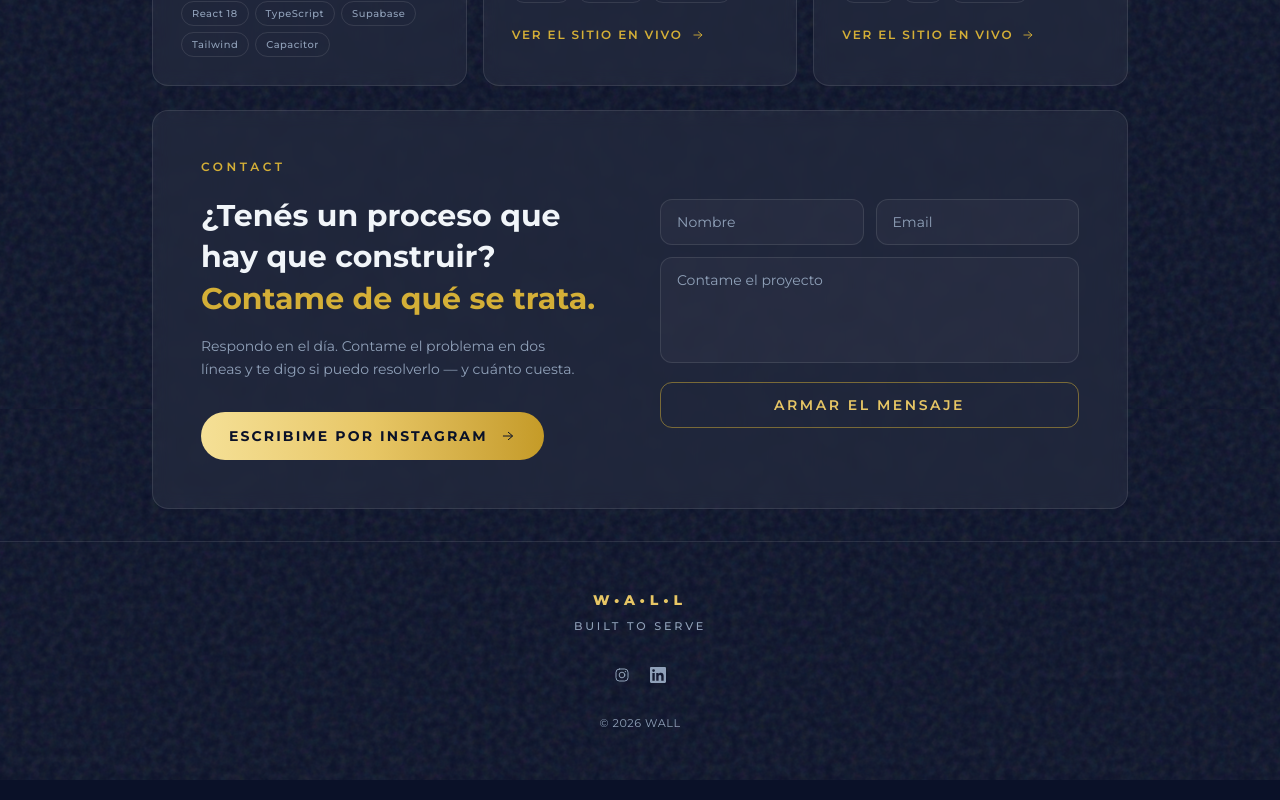
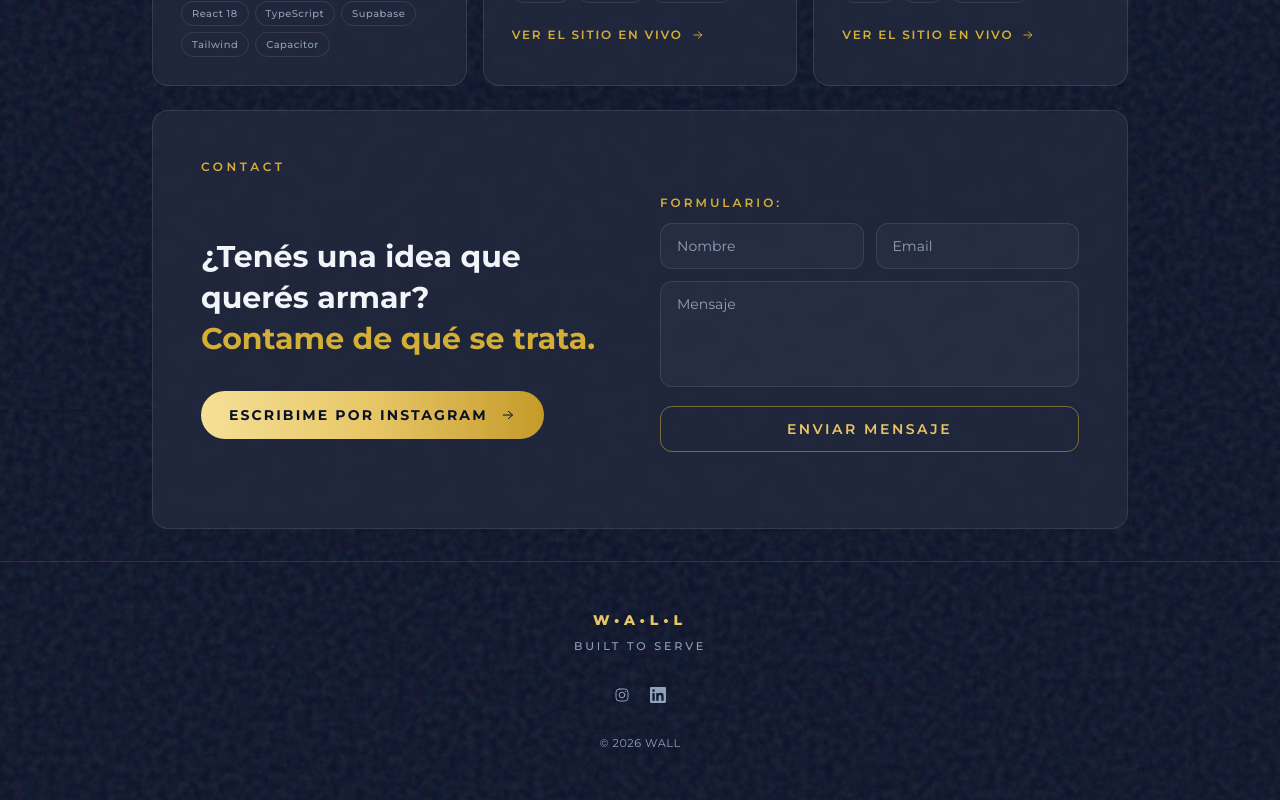
Before and after one commit to P-Wall86/Portfolio, a React (Vite) app: page / in a window 1280 px wide. Shown: the part 871-1671 px from the top of the page. Built offline with nearby package versions, Linux system fonts and the light colour scheme.

Commit message:
Formulario de contacto bilingue

```diff
--- a/src/App.jsx
+++ b/src/App.jsx
@@ -38,7 +38,7 @@ export default function App() {
 
         <About lang={lang} />
         <Work />
-        <Contact />
+        <Contact lang={lang} />
       </main>
 
       <Footer />
--- a/src/components/Contact.jsx
+++ b/src/components/Contact.jsx
@@ -4,9 +4,35 @@ import { IconArrow } from './icons.jsx'
 
 const INSTAGRAM = 'https://www.instagram.com/pame.wall/'
 
+const COPY = {
+  es: {
+    title: '¿Tenés una idea que querés armar?',
+    subtitle: 'Contame de qué se trata.',
+    form: 'Formulario:',
+    name: 'Nombre',
+    message: 'Mensaje',
+    submit: 'Enviar mensaje',
+    cta: 'Escribime por Instagram',
+    ok: 'Copiado. Pegalo en el DM de Instagram y te respondo ahí.',
+    error: 'No pude copiar al portapapeles. Mandame un DM directo.',
+  },
+  en: {
+    title: 'Have an idea you want to put together?',
+    subtitle: 'Tell me about it.',
+    form: 'Form:',
+    name: 'Name',
+    message: 'Message',
+    submit: 'Send message',
+    cta: 'Message me on Instagram',
+    ok: 'Copied. Paste it in the Instagram DM and I will reply there.',
+    error: 'Could not copy to the clipboard. Send me a direct message.',
+  },
+}
+
 const EMPTY = { name: '', email: '', message: '' }
 
-export default function Contact() {
+export default function Contact({ lang }) {
+  const t = COPY[lang]
   const [form, setForm] = useState(EMPTY)
   const [status, setStatus] = useState(null)
 
@@ -18,7 +44,7 @@ export default function Contact() {
     event.preventDefault()
 
     const text = [
-      `Hola WALL,`,
+      lang === 'es' ? 'Hola WALL,' : 'Hi WALL,',
       form.message,
       '',
       `— ${form.name}`,
@@ -48,13 +74,9 @@ export default function Contact() {
         <div className="grid gap-10 md:grid-cols-2 md:items-center">
           <div>
             <h2 className="text-2xl md:text-3xl font-bold leading-snug text-slate-100">
-              ¿Tenés un proceso que hay que construir?
-              <span className="block text-[#D4AF37]">Contame de qué se trata.</span>
+              {t.title}
+              <span className="block text-[#D4AF37]">{t.subtitle}</span>
             </h2>
-            <p className="mt-4 max-w-sm text-sm leading-relaxed text-slate-400">
-              Respondo en el día. Contame el problema en dos líneas y te digo si
-              puedo resolverlo — y cuánto cuesta.
-            </p>
 
             <a
               href={INSTAGRAM}
@@ -62,19 +84,23 @@ export default function Contact() {
               rel="noopener noreferrer"
               className="group mt-8 inline-flex items-center gap-3 rounded-full bg-gradient-to-r from-[#F5E096] via-[#E7C665] to-[#C59B27] px-7 py-3.5 text-sm font-bold uppercase tracking-[0.15em] text-[#0A1128] transition-all duration-300 hover:shadow-[0_8px_28px_rgba(212,175,55,0.35)] hover:brightness-110"
             >
-              Escribime por Instagram
+              {t.cta}
               <IconArrow className="h-4 w-4 transition-transform duration-300 group-hover:translate-x-1" />
             </a>
           </div>
 
           <form onSubmit={handleSubmit} className="space-y-3">
+            <p className="text-xs font-semibold uppercase tracking-[0.25em] text-[#D4AF37]">
+              {t.form}
+            </p>
+
             <div className="grid gap-3 sm:grid-cols-2">
               <input
                 type="text"
                 value={form.name}
                 onChange={update('name')}
-                placeholder="Nombre"
-                aria-label="Nombre"
+                placeholder={t.name}
+                aria-label={t.name}
                 required
                 className={field}
               />
@@ -90,8 +116,8 @@ export default function Contact() {
             <textarea
               value={form.message}
               onChange={update('message')}
-              placeholder="Contame el proyecto"
-              aria-label="Mensaje"
+              placeholder={t.message}
+              aria-label={t.message}
               rows={4}
               required
               className={`${field} resize-none`}
@@ -101,7 +127,7 @@ export default function Contact() {
               type="submit"
               className="w-full rounded-xl border border-[#D4AF37]/50 px-6 py-3 text-sm font-semibold uppercase tracking-[0.18em] text-[#E7C665] transition-all duration-300 hover:bg-[#D4AF37] hover:text-[#0A1128] hover:border-[#D4AF37]"
             >
-              Armar el mensaje
+              {t.submit}
             </button>
 
             <p
@@ -111,10 +137,8 @@ export default function Contact() {
                 status === 'error' ? 'text-rose-300' : 'text-slate-400'
               }`}
             >
-              {status === 'ok' &&
-                'Copiado. Pegalo en el DM de Instagram y te respondo ahí.'}
-              {status === 'error' &&
-                'No pude copiar al portapapeles. Mandame un DM directo.'}
+              {status === 'ok' && t.ok}
+              {status === 'error' && t.error}
             </p>
           </form>
         </div>
```
